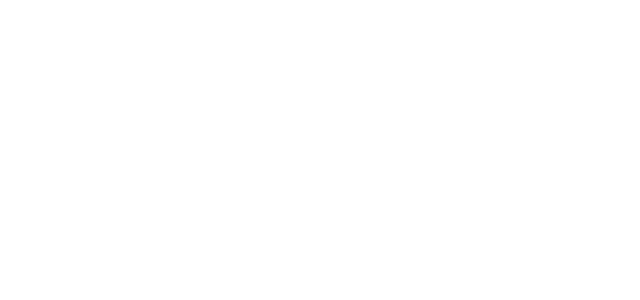
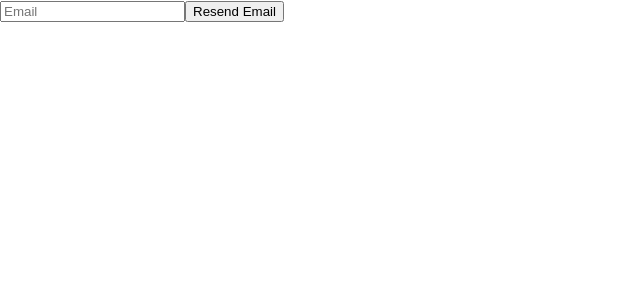
Before and after one commit to kscheung1228/userprojectweb, a React (Create React App) app: page /resendemail in a window 1280 px wide. Before the commit this address had no page. Shown: the top 300 px of the page, without its empty margins (0-640 px from the left). Built offline with nearby package versions, Linux system fonts and the light colour scheme.

Commit message:
resend email done

```diff
--- a/src/App.js
+++ b/src/App.js
@@ -8,6 +8,8 @@ import PasswordResetForm from './components/PasswordReset'
 import VerifyEmail from './components/VerifyEmail';
 import PasswordResetConfirmForm from './components/PasswordResetConfirm';
 import TestcsrfForm from './components/Testcsrf';
+import ResendVerifyEmailForm from './components/ResendVerifyEmail';
+
 function App() {
   return (
     <Router>
@@ -19,6 +21,7 @@ function App() {
         <Route path="password-reset/confirm/:Uid/:Token/" element={<PasswordResetConfirmForm />} />
         <Route path="/dj-rest-auth/registration/account-confirm-email/:Key" element={<VerifyEmail />} />
         <Route path="csrf/:Uid/:Token/" element={<TestcsrfForm />} />
+        <Route exact path="/resendemail" element={<ResendVerifyEmailForm />} />
       </Routes>
     </Router>
   );
--- /dev/null
+++ b/src/components/ResendVerifyEmail.js
@@ -0,0 +1,54 @@
+import React, { useState } from 'react';
+// import axios from 'axios';
+import { setAuthToken, apinointercept } from './api';
+
+
+function ResendVerifyEmailForm() {
+    const [formData, setFormData] = useState({
+      email: ''
+    });
+
+    const [message, setMessage] = useState('');
+    const [error, setError] = useState();
+
+    // Handle form input changes
+    const handleChange = (e) => {
+      setFormData({ ...formData, [e.target.name]: e.target.value });
+    };
+
+    // Handle form submission
+    const handleSubmit = async (e) => {
+      e.preventDefault();
+
+      try {
+        // Make a POST request to the registration endpoint of your API
+        const response = await apinointercept.post('dj-rest-auth/registration/resend-email/', formData);
+        setMessage(response.data);
+        setError('');
+        setAuthToken(response.data.access,response.data.refresh)
+        // Handle the response, e.g., display a success message or redirect to the login page
+      } catch (error) {
+        // Handle the error, e.g., display an error message
+        console.error(error);
+        setMessage('');
+        setError(JSON.stringify(error.response.data));
+      }
+    };
+
+    // Render the registration form
+    return (
+      <form onSubmit={handleSubmit}>
+        {/* <input type="text" name="username" value={formData.username} onChange={handleChange} placeholder="Username" />
+        <input type="password" name="password1" value={formData.password1} onChange={handleChange} placeholder="Password1" />
+        <input type="password" name="password2" value={formData.password2} onChange={handleChange} placeholder="Password2" /> */}
+        <input type="email" name="email" value={formData.email} onChange={handleChange} placeholder="Email" />
+        <button type="submit">Resend Email</button>
+            <div>
+                {error && <p>{JSON.stringify(error)}</p>}
+                {message && <p>{JSON.stringify(message)}</p>}
+            </div>
+      </form>
+    );
+  }
+
+  export default ResendVerifyEmailForm;
--- a/src/components/api.js
+++ b/src/components/api.js
@@ -1,6 +1,5 @@
 import axios from "axios";
-import { wrapper } from 'axios-cookiejar-support';
-import { CookieJar } from 'tough-cookie';
+
 
 const BASE_URL = "http://127.0.0.1:8000"
 
```
